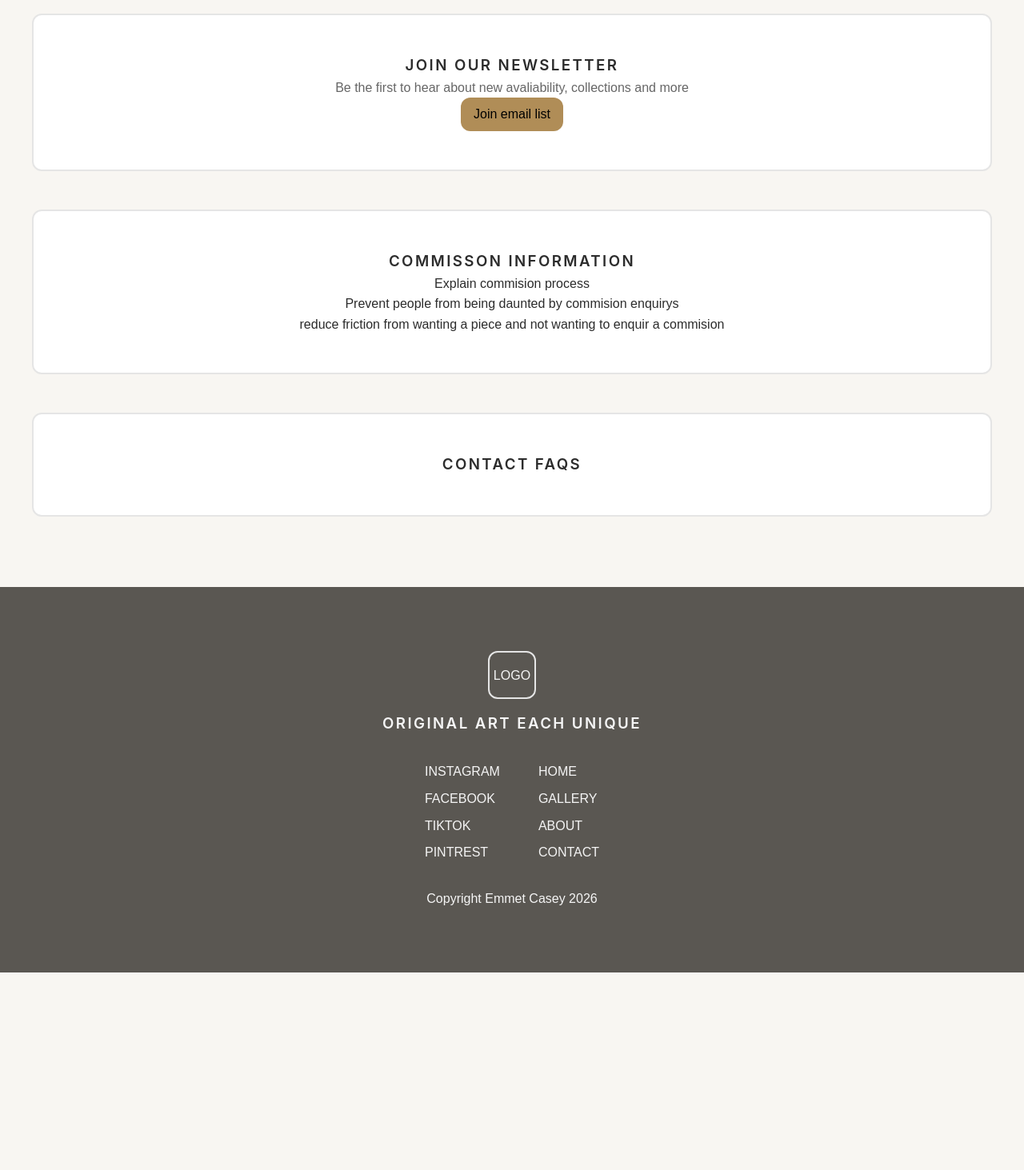
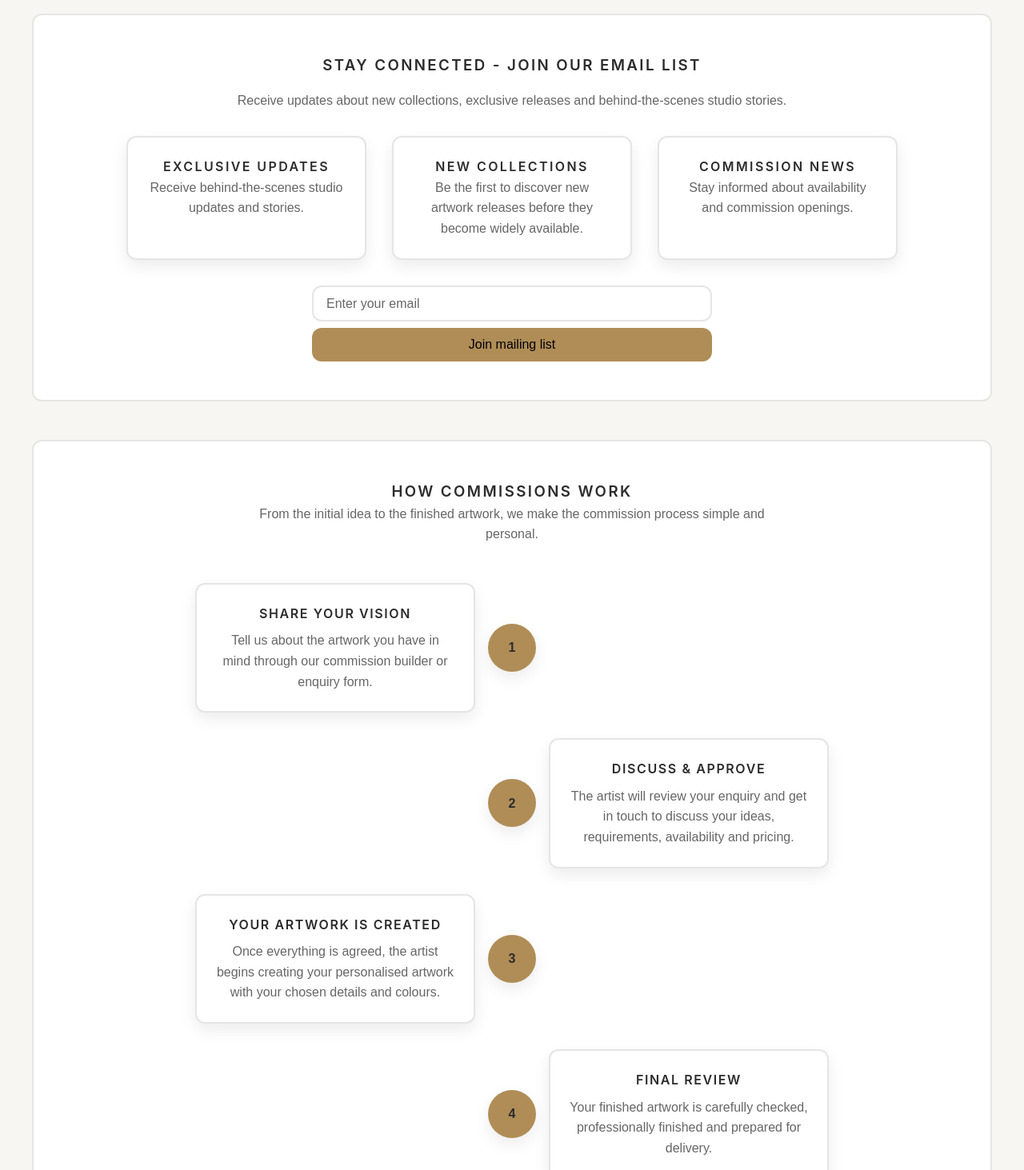
Before and after one commit to Emmet22/artist-website-template, a React (Vite) app: page /contact in a window 1280 px wide. Shown: the part 1940-3403 px from the top of the page at 80% size. Before the commit the page ends 3156 px from the top, so only its background shows below. Built offline with nearby package versions, Linux system fonts and the light colour scheme.

Commit message:
#24 reused timeline componet to improve commission process section

```diff
--- /dev/null
+++ b/src/data/CommissionProcessSteps.ts
@@ -0,0 +1,34 @@
+import type { TimelineStep } from "../types/TimelineStep";
+
+export const commissionProcessSteps: TimelineStep[] = [
+    {
+        id: 1,
+        title: "Share Your Vision",
+        description:
+            "Tell us about the artwork you have in mind through our commission builder or enquiry form."
+    },
+    {
+        id: 2,
+        title: "Discuss & Approve",
+        description:
+            "The artist will review your enquiry and get in touch to discuss your ideas, requirements, availability and pricing."
+    },
+    {
+        id: 3,
+        title: "Your Artwork Is Created",
+        description:
+            "Once everything is agreed, the artist begins creating your personalised artwork with your chosen details and colours."
+    },
+    {
+        id: 4,
+        title: "Final Review",
+        description:
+            "Your finished artwork is carefully checked, professionally finished and prepared for delivery."
+    },
+    {
+        id: 5,
+        title: "Delivered To You",
+        description:
+            "Your artwork is carefully packaged and shipped to you, ready to be displayed and enjoyed."
+    }
+];
--- a/src/pages/Contact.tsx
+++ b/src/pages/Contact.tsx
@@ -2,9 +2,14 @@
 import Section from "../components/common/Section";
 import Card from "../components/common/Card";
 import ContactForm from "../components/common/ContactForm";
+import Timeline from "../components/common/Timeline";
 
 // import styles
 import styles from "./Contact.module.css";
+import NewsletterSignup from "../components/common/NewsletterSignup";
+
+// import data
+import { commissionProcessSteps } from "../data/CommissionProcessSteps";
 
 function Contact() {
     return (
@@ -72,23 +77,17 @@ function Contact() {
             </Section>
 
             <Section>
-                <div>
-                    <h3>Join our newsletter</h3>
-                    <p>Be the first to hear about new avaliability, collections and more</p>
-
-                    <button className="btn">Join email list</button>
-                </div>
+                <NewsletterSignup />
             </Section>
 
             <Section>
-                <div>
-                    <h3>Commisson information</h3>
-                    <ul>
-                        <li>Explain commision process</li>
-                        <li>Prevent people from being daunted by commision enquirys</li>
-                        <li>reduce friction from wanting a piece and not wanting to enquir a commision</li>
-                    </ul>
-                </div>
+                <h3>How commissions work</h3>
+                <p>
+                    From the initial idea to the finished artwork,
+                    we make the commission process simple and personal.
+                </p>
+
+                <Timeline steps={commissionProcessSteps} />
             </Section>
 
             <Section>
```
